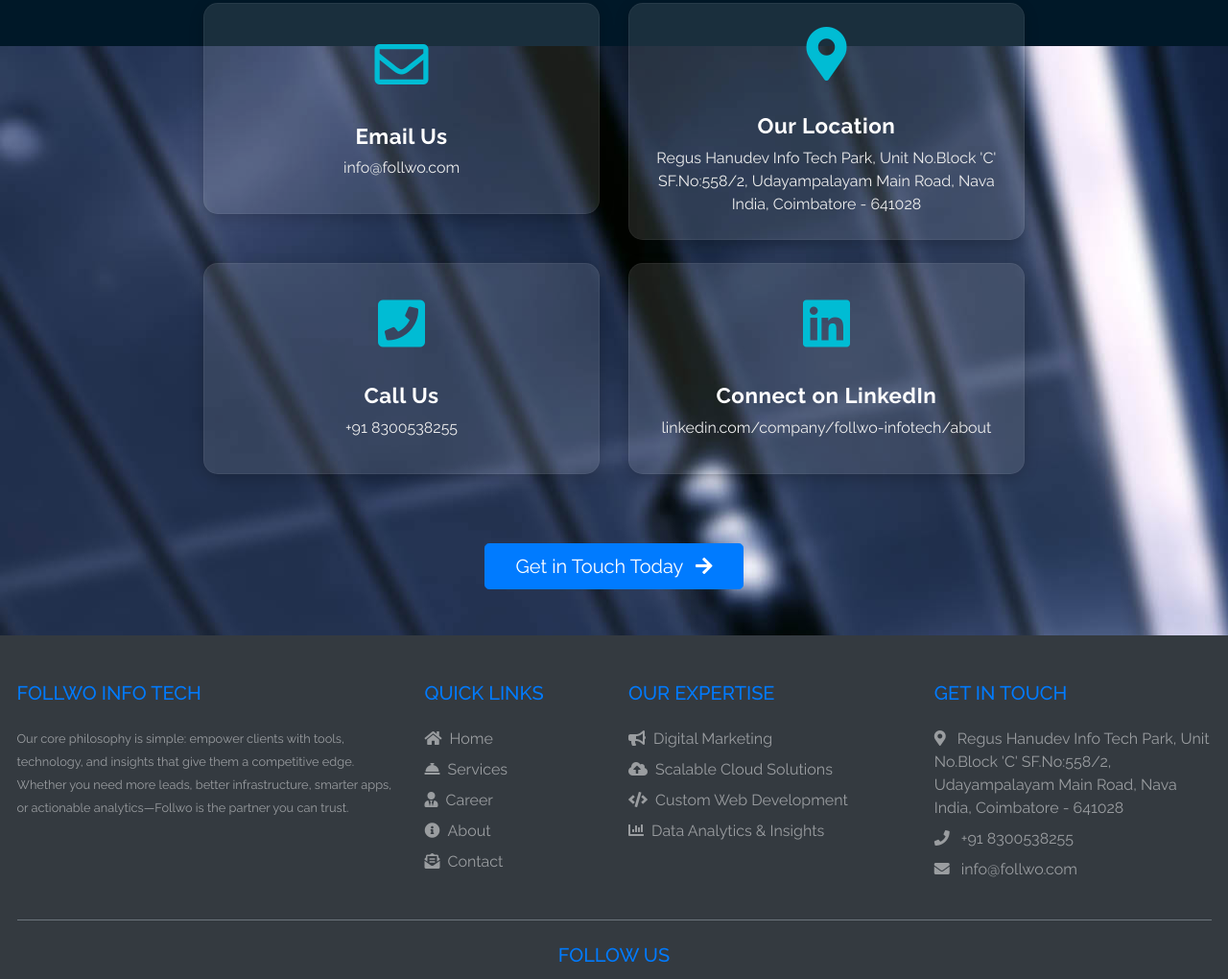
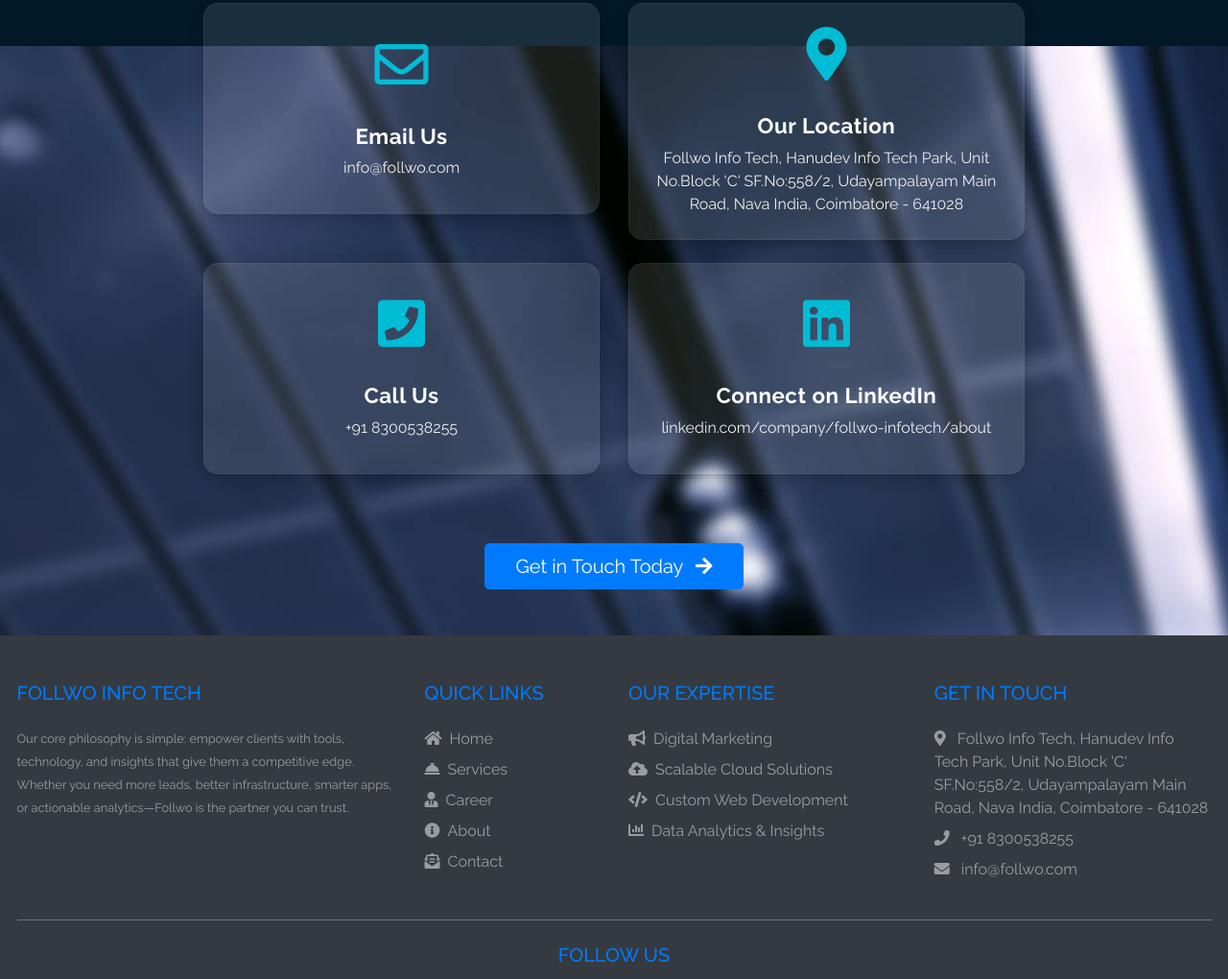
Before and after one commit to sankarthik18/IT-Consulting-Service, a plain HTML site: page datainsights.html in a window 1280 px wide. Shown: the part 3082-4102 px from the top of the page at 96% size. Drawn offline with nearby package versions, Linux system fonts and the light colour scheme.

```diff
--- a/datainsights.html
+++ b/datainsights.html
@@ -534,8 +534,10 @@
                                     class="item-link text-white d-flex flex-column align-items-center">
                                     <i class="fas fa-4x fa-map-marker-alt mb-3"></i>
                                     <span class="card-title mb-1">Our Location</span>
-                                    <span class="card-text">Regus Hanudev Info Tech Park, Unit No.Block 'C' SF.No:558/2,
-                                        Udayampalayam
+                                    <span class="card-text">Follwo Info Tech, Hanudev Info Tech Park, Unit
+                                        No.Block
+                                        'C'
+                                        SF.No:558/2, Udayampalayam
                                         Main Road, Nava India, Coimbatore - 641028</span>
 
                                 </a>
@@ -632,7 +634,8 @@
 
                         <li class="mb-2"><i class="fas fa-map-marker-alt mr-2"></i>
                             <a target="_blank" class="text-white-50 text-decoration-none"
-                                href="https://maps.app.goo.gl/NuhcfRgXg9v2y45D8">Regus Hanudev Info Tech Park, Unit
+                                href="https://maps.app.goo.gl/NuhcfRgXg9v2y45D8">Follwo Info Tech, Hanudev Info Tech
+                                Park, Unit
                                 No.Block
                                 'C'
                                 SF.No:558/2, Udayampalayam
```
Also changed, not shown: about.html (+2 -1 lines), career.html (+2 -1 lines), cloud.html (+2 -1 lines), contact.html (+2 -8 lines), digitalmarketing.html (+4 -2 lines), index.html (+5 -2 lines), services.html (+4 -2 lines), webdevelopment.html (+6 -3 lines).
